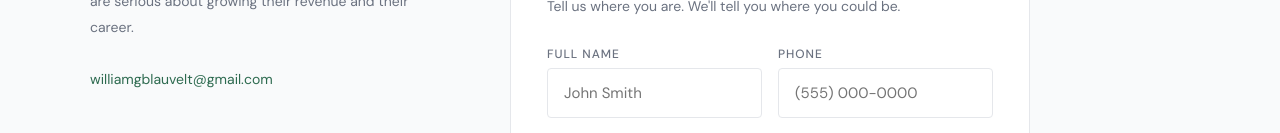
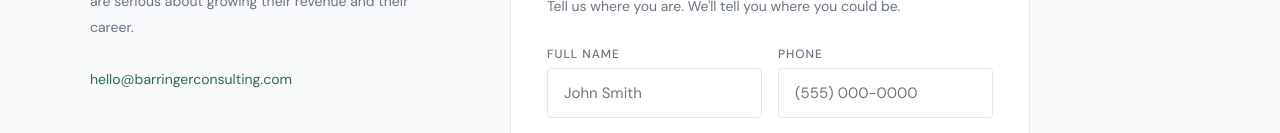
Before and after one commit to williamgblauvelt-spec/Barringer-Consulting, a React (Create React App) app: page / in a window 1280 px wide. Both pictures are taken after a click on the button "CONTACT US". Shown: the part 667-800 px from the top of the page. Built offline with nearby package versions, Linux system fonts and the light colour scheme.

Commit message:
Website agent: Moved 'Sales Performance Consulting' into the H1 as a subtitle line beneath the italic tagline, removed the small-caps gold eyebrow above it, and replaced all visible instances of williamgblauvelt@gmail.com with hello@barringerconsulting.com.

```diff
--- a/src/App.js
+++ b/src/App.js
@@ -163,7 +163,7 @@ function LeadForm({ bg = G.white }) {
                     </button>
                     {status === "error" && (
                         <p style={{ color: "#DC2626", fontSize: 13, marginTop: 12, textAlign: "center" }}>
-                            Something went wrong. Please email us at williamgblauvelt@gmail.com
+                            Something went wrong. Please email us at hello@barringerconsulting.com
                         </p>
                     )}
                 </form>
@@ -257,11 +257,9 @@ function HomePage({ setPage }) {
                 <div style={{ position: "absolute", top: 0, right: 0, width: "45%", height: "100%", background: `linear-gradient(135deg, ${G.green800} 0%, ${G.navy900} 100%)`, clipPath: "polygon(15% 0%, 100% 0%, 100% 100%, 0% 100%)", opacity: 0.6 }}/>
                 <div style={{ maxWidth: 1100, margin: "0 auto", width: "100%", position: "relative", zIndex: 1 }}>
                     <div style={{ maxWidth: 680 }}>
-                        <p style={{ fontSize: 12, fontWeight: 500, letterSpacing: "0.2em", textTransform: "uppercase", color: G.gold, marginBottom: 24 }}>
-                            Sales Performance Consulting
-                        </p>
                         <h1 style={{ fontFamily: "'Cormorant Garamond', serif", fontSize: "clamp(36px, 6vw, 72px)", fontWeight: 600, lineHeight: 1.1, color: G.white, marginBottom: 28 }}>
                             <em style={{ color: G.green600, fontStyle: "italic" }}>Are you listening?</em>
+                            <span style={{ display: "block", fontSize: "clamp(18px, 2.5vw, 28px)", fontWeight: 500, fontStyle: "normal", color: G.white, letterSpacing: "0.01em", marginTop: 12 }}>Sales Performance Consulting</span>
                         </h1>
                         <p style={{ fontSize: 18, lineHeight: 1.7, color: "rgba(255,255,255,0.7)", marginBottom: 48, maxWidth: 520 }}>
                             Most salespeople aren't. They're pitching when they should be hearing. Talking price when they should be building value. Barringer Consulting helps you close the gap — and our clients see an average 79% increase in order size.
@@ -515,8 +513,8 @@ function ContactPage() {
                             <p style={{ fontSize: 14, lineHeight: 1.8, color: G.gray500, marginBottom: 28 }}>
                                 Sales performance consulting for professionals who are serious about growing their revenue and their career.
                             </p>
-                            <a href="mailto:williamgblauvelt@gmail.com" style={{ fontSize: 14, color: G.green700, textDecoration: "none" }}>
-                                williamgblauvelt@gmail.com
+                            <a href="mailto:hello@barringerconsulting.com" style={{ fontSize: 14, color: G.green700, textDecoration: "none" }}>
+                                hello@barringerconsulting.com
                             </a>
                         </div>
                         <LeadForm/>
```
